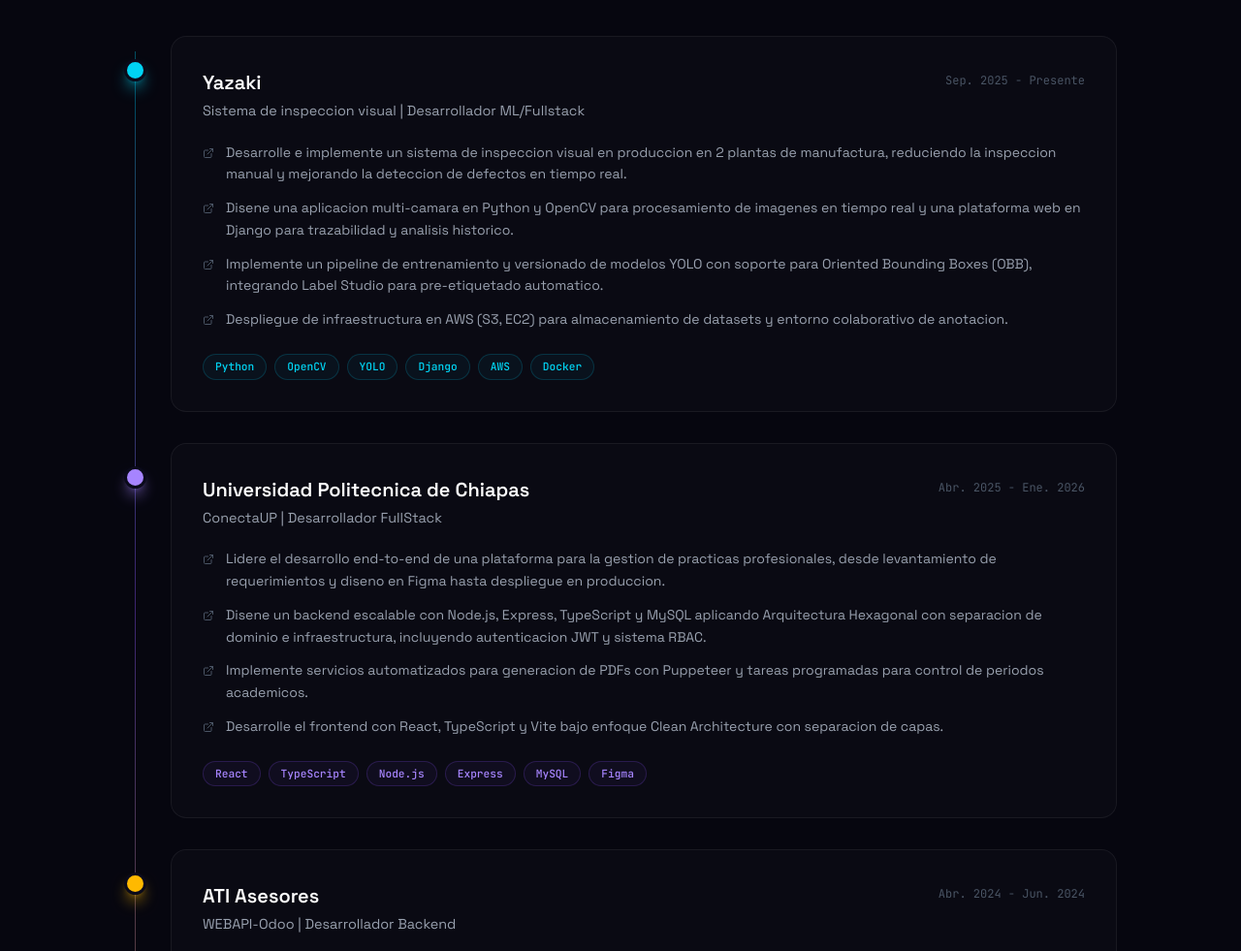
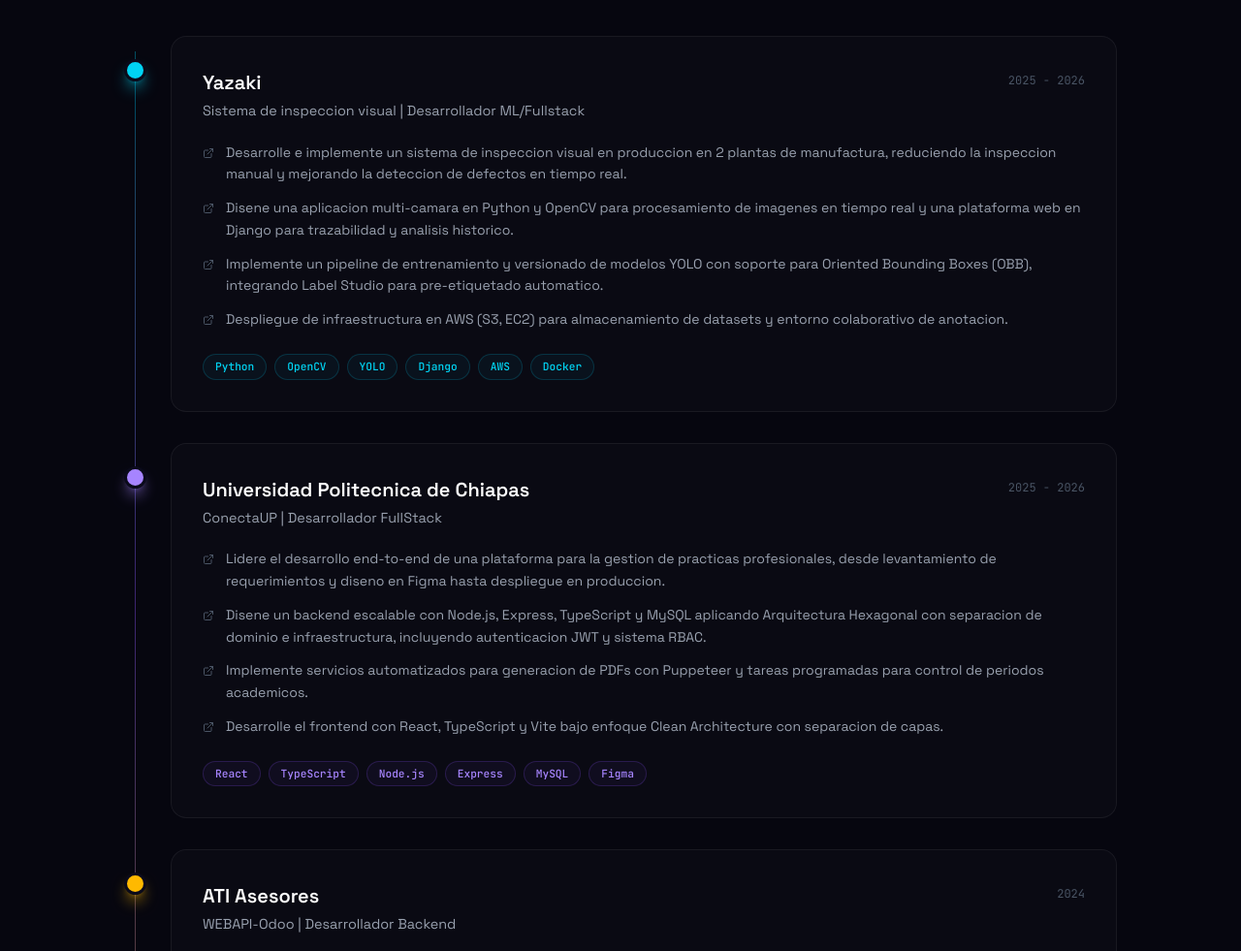
Before and after one commit to YaelAguilar/portfolio-web, a React (Vite) app: page / in a window 1280 px wide. Shown: the part 1024-2005 px from the top of the page at 97% size. Built offline with nearby package versions, Linux system fonts and the light colour scheme.

Commit message:
Update experience periods for consistency and accuracy across multiple entries.

```diff
--- a/src/data/experiences.ts
+++ b/src/data/experiences.ts
@@ -12,7 +12,7 @@
   {
     company: 'Yazaki',
     role: 'Sistema de inspeccion visual | Desarrollador ML/Fullstack',
-    period: 'Sep. 2025 - Presente',
+    period: '2025 - 2026',
     description: [
       'Desarrolle e implemente un sistema de inspeccion visual en produccion en 2 plantas de manufactura, reduciendo la inspeccion manual y mejorando la deteccion de defectos en tiempo real.',
       'Disene una aplicacion multi-camara en Python y OpenCV para procesamiento de imagenes en tiempo real y una plataforma web en Django para trazabilidad y analisis historico.',
@@ -26,7 +26,7 @@
   {
     company: 'Universidad Politecnica de Chiapas',
     role: 'ConectaUP | Desarrollador FullStack',
-    period: 'Abr. 2025 - Ene. 2026',
+    period: '2025 - 2026',
     description: [
       'Lidere el desarrollo end-to-end de una plataforma para la gestion de practicas profesionales, desde levantamiento de requerimientos y diseno en Figma hasta despliegue en produccion.',
       'Disene un backend escalable con Node.js, Express, TypeScript y MySQL aplicando Arquitectura Hexagonal con separacion de dominio e infraestructura, incluyendo autenticacion JWT y sistema RBAC.',
@@ -40,7 +40,7 @@
   {
     company: 'ATI Asesores',
     role: 'WEBAPI-Odoo | Desarrollador Backend',
-    period: 'Abr. 2024 - Jun. 2024',
+    period: '2024',
     description: [
       'Desarrolle una API REST en Python y Flask para integrar Odoo ERP con Microsoft SQL Server, sincronizando en tiempo real clientes, facturas y asientos contables.',
       'Implemente un pipeline ETL con logica de upsert para garantizar consistencia y evitar duplicados en procesos de sincronizacion.',
```
